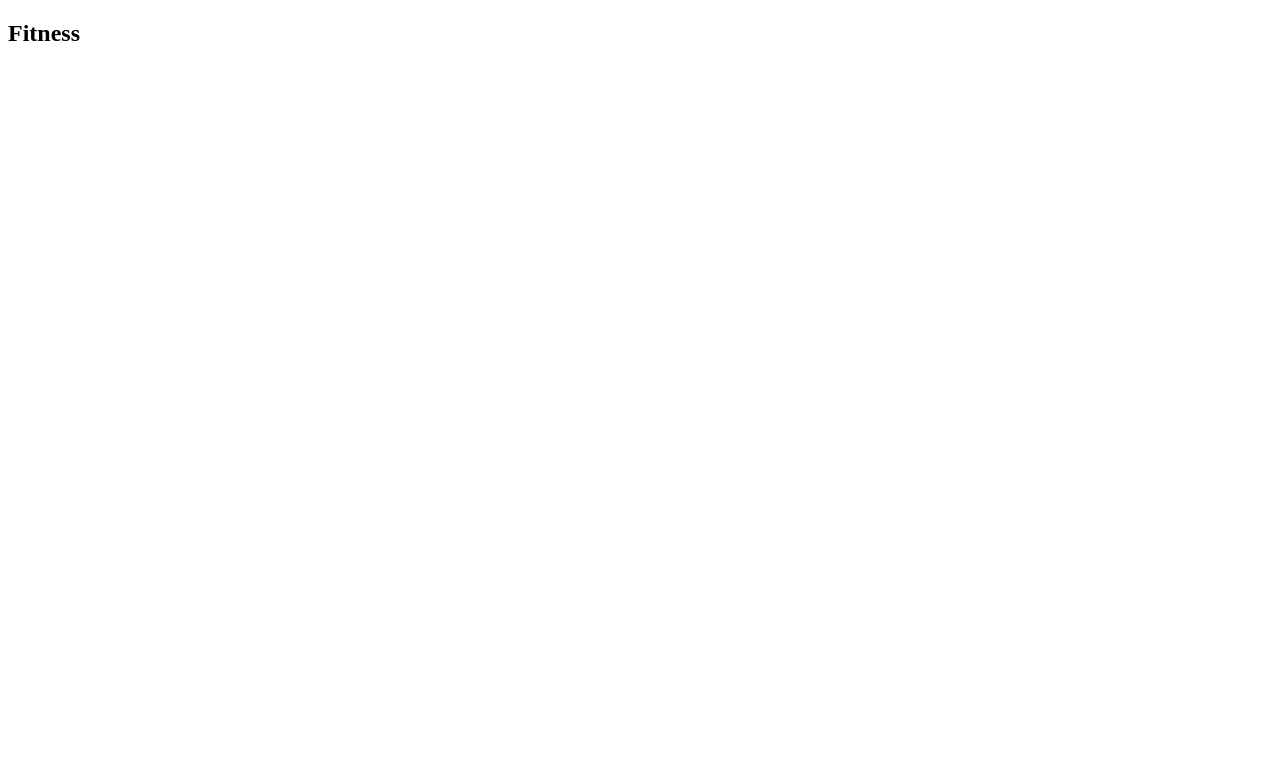
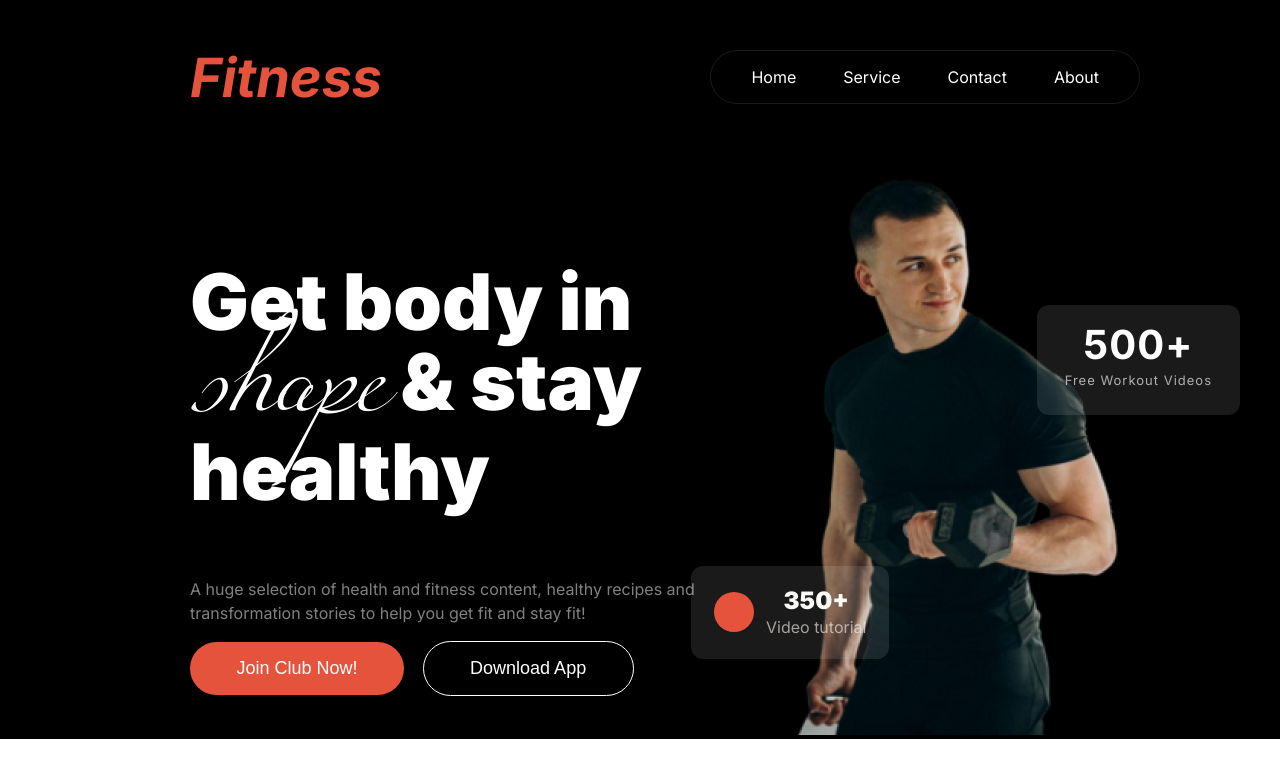
Before and after one commit to Shubratadas/Assignment-2, a plain HTML site: page index.html in a window 1280 px wide. Drawn offline with Linux system fonts and the light colour scheme.

Commit message:
Nav and banner

```diff
--- a/index.html
+++ b/index.html
@@ -7,15 +7,46 @@
     <title>Fitness</title>
     <link rel="stylesheet" href="style.css">
 </head>
-<header>
-    <div>
-        <h2>Fitness</h2>
-    </div>
-    <div></div>
-</header>
 
-<body>
-
+<body class="inter-font">
+    <header class="navigation-bar">
+        <div class="nav-title">
+            <h2><i>Fitness</i></h2>
+        </div>
+        <div class="nav-bar">
+            <ul>
+                <li><a href="">Home</a></li>
+                <li><a href="">Service</a></li>
+                <li><a href="">Contact</a></li>
+                <li><a href="">About</a></li>
+            </ul>
+        </div>
+    </header>
+    <section class="banner">
+        <div class="banner-part1">
+            <h1>Get body in <span>shape</span> & stay healthy</h1>
+            <p>A huge selection of health and fitness content, healthy recipes and transformation stories to help you
+                get fit and stay fit!</p>
+            <button class="button-1 button-share-style"><a href="">Join Club Now!</a></button>
+            <button class="button-2"><a href="">Download App</a></button>
+        </div>
+        <div class="banner-part2">
+            <img src="images/Images 2.png" alt="">
+            <div class="card-1">
+                <div class="dot">
+                    <span></span>
+                </div>
+                <div>
+                    <h4>350+</h4>
+                    <p>Video tutorial</p>
+                </div>
+            </div>
+            <div class="card-2">
+                <h4>500+</h4>
+                <p>Free Workout Videos</p>
+            </div>
+        </div>
+    </section>
 </body>
 
 </html>
--- a/style.css
+++ b/style.css
@@ -0,0 +1,187 @@
+@import url('https://fonts.googleapis.com/css2?family=Inter:ital,opsz,wght@0,14..32,100..900;1,14..32,100..900&display=swap');
+.inter-font {
+  font-family: "Inter", sans-serif;
+  font-optical-sizing: auto;
+  font-weight: 400;
+  font-style: normal;
+}
+@font-face{
+  font-family: miama;
+  src: url(Fonts/Miama.ttf);
+}
+body{
+  margin: 0px;
+  padding: 0px;
+}
+
+/* ---------Share Style------------- */
+
+.navigation-bar, .banner{
+  padding-left: 190px;
+  padding-right: 140px;
+}
+
+.button-share-style{
+  padding: 16px 46.5px;
+  border: none;
+  border-radius: 42px;
+  font-size: 18px;
+  font-weight: 500;
+  background-color: #E6533C;
+}
+
+/* ---------- Navigation Bar--------- */
+.navigation-bar{
+  text-align: center;
+  align-items: center;
+  justify-content: space-between;
+  display: flex;
+  background-color: black;
+
+}
+
+.nav-title{
+  font-size: 2.25rem;
+  font-weight: bolder;
+  color: #E6533C;
+}
+
+.nav-bar{
+  border: rgba(255, 255, 255, 0.1) solid 1px;
+  border-radius: 39px;
+  padding-right: 40px;
+}
+
+.nav-bar ul{
+  display: flex;
+  list-style: none;
+  gap: 47px;
+}
+
+.nav-bar ul a{
+  text-decoration: none;
+  color: #FFFFFF;
+}
+
+/* ------------------Banner Style------------ */
+.banner{
+  display: flex;
+  align-items: center;
+  justify-content: space-between;
+  position: relative;
+  background-color: black;
+  gap: 54px;
+}
+
+.banner-part1{
+  max-width: 550px;
+}
+.banner-part1 h1{
+  font-size: 4.875rem;
+  line-height: 80px;
+  font-weight: 900;
+  color: #FFFFFF;
+}
+
+.banner-part1 span{
+  font-family: miama;
+  font-size: 8.875rem;
+  font-weight: 400;
+  color: #FFFFFF;
+}
+
+.banner-part1 p{
+  font-size: 1rem;
+  font-weight: 400;
+  color: rgba(255, 255, 255, 0.5);
+  line-height: 24px;
+}
+
+.banner-part1 a{
+  text-decoration: none;
+  color: #FFFFFF;
+
+}
+
+.button-2{
+  padding: 16px 46.5px;
+  border: #FFFFFF solid 1px;
+  border-radius: 42px;
+  font-size: 18px;
+  font-weight: 500;
+  background-color: black;
+  margin-left: 14px;
+}
+
+.banner-part2{
+  position: relative;
+}
+.card-1{
+  position: absolute;
+  bottom: 80px;
+  left: -100px;
+  display: flex;
+  text-align: center;
+  align-items: center;
+  gap: 12px;
+  background-color: rgba(255, 255, 255, 0.1);
+  border-radius: 12px;
+  padding: 20px 23px;
+}
+
+.card-1 .dot{
+  background-color: #E6533C;
+  width: 40px;
+  height: 40px;
+  border-radius: 50%;
+  margin: 0px;
+  padding: 0px;
+
+}
+
+.card-1 h4{
+  color: #FAFAF9;
+  font-size: 24px;
+  font-weight: 900;
+  margin: 0px;
+  padding: 0px;
+}
+
+.card-1 p{
+  color: rgba(239, 237, 232, 0.65);
+  font-size: 16px;
+  font-weight: 400;
+  line-height: 24px;
+  margin: 0px;
+  padding: 0px;
+}
+.card-2{
+  position: absolute;
+  top: 150px;
+  right: -100px;
+  text-align: center;
+  align-items: center;
+  background-color: rgba(255, 255, 255, 0.1);
+  border-radius: 12px;
+  padding: 20px 23px;
+}
+
+.card-2 h4{
+  font-size: 40px;
+  font-weight: 700;
+  line-height: 40px;
+  letter-spacing: 1px;
+  color: #FFFFFF;
+  margin: 0px;
+  padding: 0px;
+}
+
+.card-2 p{
+  font-size: 13px;
+  font-weight: 400;
+  line-height: 20px;
+  letter-spacing: 1px;
+  color: rgba(255, 255, 255, 0.65);
+  margin: 5px;
+  padding: 0px;
+}
```
Also changed, not shown: Fonts/Miama.ttf (added).
